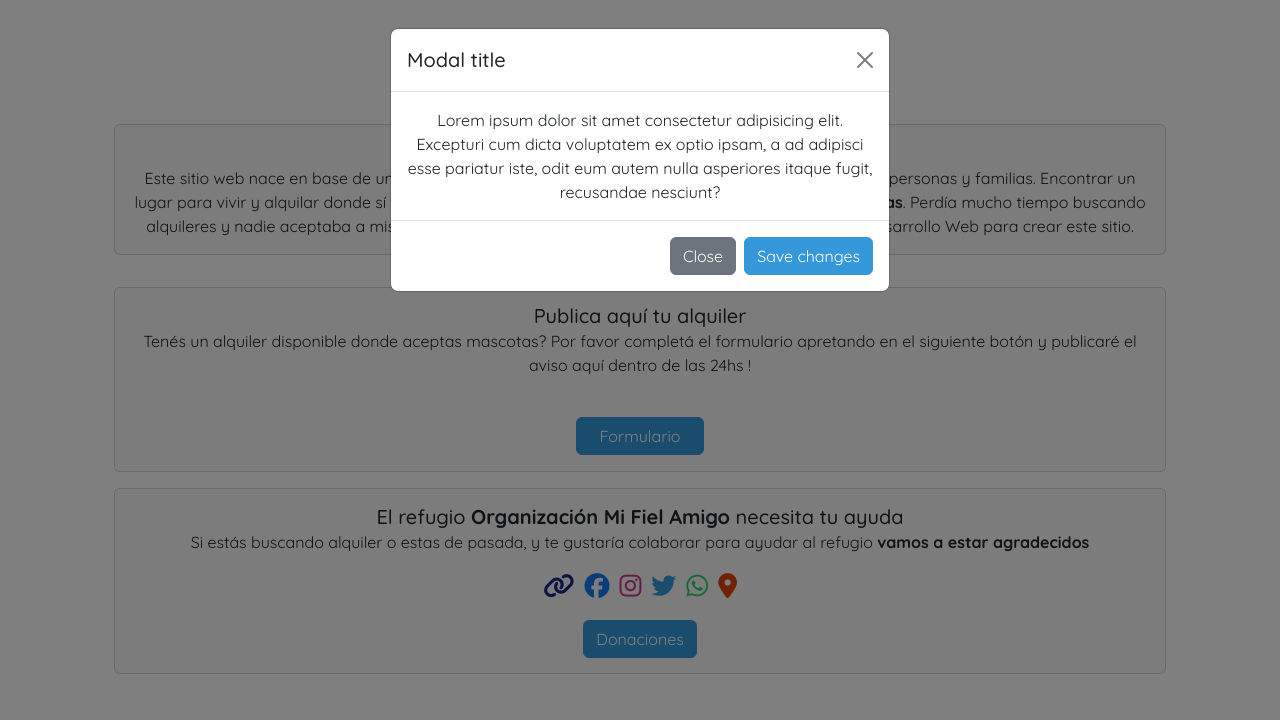
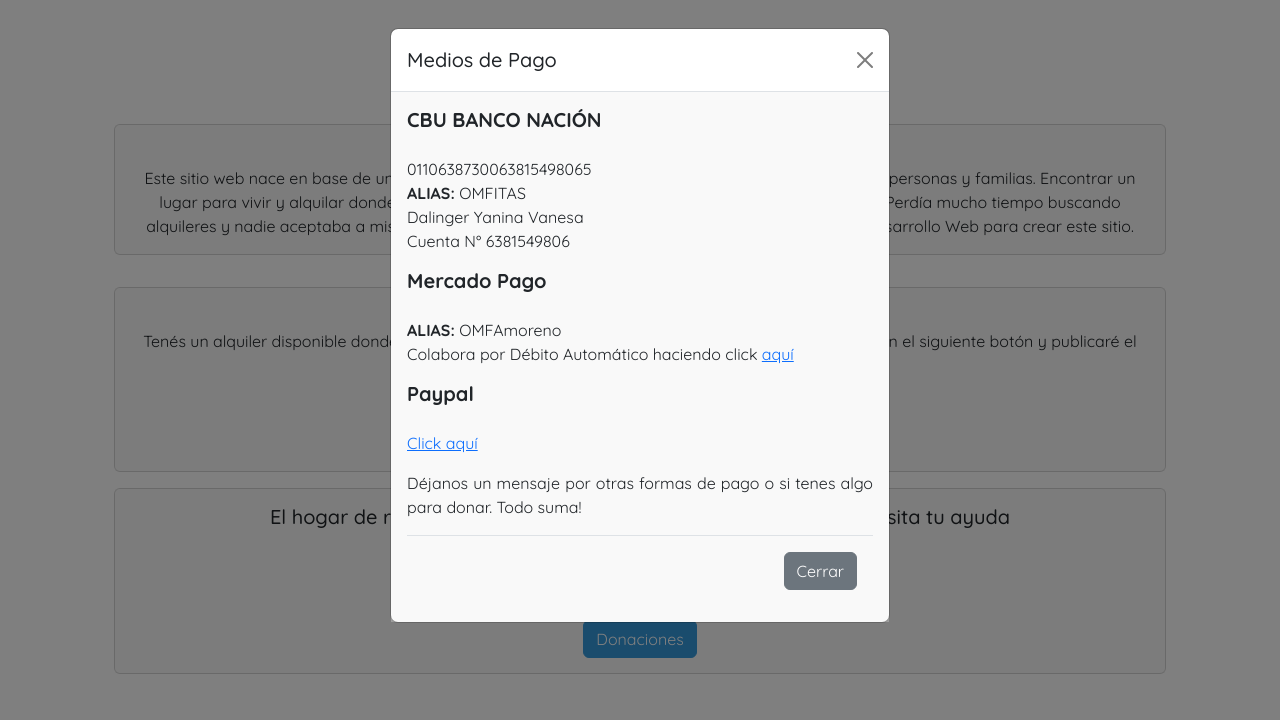
Before and after one commit to dannyseiler/aceptoMascotas, a plain HTML site: page index.html in a window 1280 px wide. Both pictures are taken after a click on the button "Donaciones". Shown: the top 720 px of the page. Drawn offline with nearby package versions, Linux system fonts and the light colour scheme.

Commit message:
Agrego modal en seccion refugio con medios de pago

```diff
--- a/assets/css/style.css
+++ b/assets/css/style.css
@@ -168,6 +168,13 @@
   text-decoration: none;
 }
 
+/******************* Modal *******************/
+
+.modal-body {
+  background-color: #ececec50;
+  text-align: justify;
+}
+
 /******************* Footer *******************/
 .footer {
   font-weight: 500;
--- a/index.html
+++ b/index.html
@@ -47,9 +47,8 @@
                         <p class="card-text">Este sitio web nace en base de una experiencia que seguramente pasaron y
                             están
                             pasando
-                            muchas personas y familias. Encontrar un lugar para vivir y alquilar donde sí te acepten a
-                            tu
-                            mascota. Yo lo
+                            muchas personas y familias. Encontrar un lugar para vivir y alquilar donde sí acepten
+                            animales. Yo lo
                             pasé, y de ahi nació <strong>Acepto Mascotas</strong>. Perdía mucho tiempo buscando
                             alquileres y
                             nadie
@@ -81,10 +80,10 @@
             <!--Seccion del Refugio -->
             <div class="card my-3">
                 <div class="card-body">
-                    <h5 class="card-title">El refugio <strong>Organización Mi Fiel Amigo</strong> necesita tu ayuda</h5>
+                    <h5 class="card-title">El hogar de rescate de animales <strong>Organización Mi Fiel Amigo</strong>
+                        necesita tu ayuda</h5>
                     <p class="card-text">
-                        Si estás buscando alquiler o estas de pasada, y te gustaría colaborar para ayudar al refugio
-                        <strong>vamos a estar agradecidos</strong>
+                        Si te gustaría colaborar <strong>vamos a estar muy agradecidos</strong>
                     </p>
                     <div class="social-media" id="home">
                         <div class="links">
@@ -115,19 +114,31 @@
                             <div class="modal-dialog">
                                 <div class="modal-content">
                                     <div class="modal-header">
-                                        <h1 class="modal-title fs-5" id="exampleModalLabel">Modal title</h1>
+                                        <h1 class="modal-title fs-5" id="exampleModalLabel">Medios de Pago</h1>
                                         <button type="button" class="btn-close" data-bs-dismiss="modal"
                                             aria-label="Close"></button>
                                     </div>
                                     <div class="modal-body">
-                                        Lorem ipsum dolor sit amet consectetur adipisicing elit. Excepturi cum dicta
-                                        voluptatem ex optio ipsam, a ad adipisci esse pariatur iste, odit eum autem
-                                        nulla asperiores itaque fugit, recusandae nesciunt?
-                                    </div>
-                                    <div class="modal-footer">
-                                        <button type="button" class="btn btn-secondary"
-                                            data-bs-dismiss="modal">Close</button>
-                                        <button type="button" class="btn btn-primary">Save changes</button>
+                                        <h5><strong>CBU BANCO NACIÓN</strong></h5><br><br>
+                                        <p>0110638730063815498065<br>
+                                            <strong>ALIAS:</strong> OMFITAS<br>
+                                            Dalinger Yanina Vanesa<br>
+                                            Cuenta N° 6381549806<br>
+                                        <h5><strong>Mercado Pago</strong></h5><br><br>
+                                        <p><strong>ALIAS:</strong> OMFAmoreno<br>
+                                            Colabora por Débito Automático haciendo click <a
+                                                href="https://www.mercadopago.com.ar/subscriptions/checkout?preapproval_plan_id=2c9380847e5370ca017e56290e8d012a"
+                                                target="_blank" data-bs-toggle="tooltip" title="Tooltip">aquí</a></p>
+                                        <h5><strong>Paypal</strong></h5><br><br>
+                                        <p><a href="https://www.paypal.com/paypalme/OrgMiFielAmigo?country.x=AR&locale.x=es_XC"
+                                                target="_blank" data-bs-toggle="tooltip" title="Tooltip">Click aquí</a>
+                                        </p>
+                                        <p>Déjanos un mensaje por otras formas de pago o si tenes algo para donar. Todo
+                                            suma!</p>
+                                        <div class="modal-footer">
+                                            <button type="button" class="btn btn-secondary"
+                                                data-bs-dismiss="modal">Cerrar</button>
+                                        </div>
                                     </div>
                                 </div>
                             </div>
@@ -135,6 +146,10 @@
                     </div>
                 </div>
             </div>
+        </div>
+        </div>
+        </div>
+        </div>
         </div>
         <!--Seccion del Formulario y Refugio -->
         <!--Seccion de los Avisos de Alquileres -->
```
